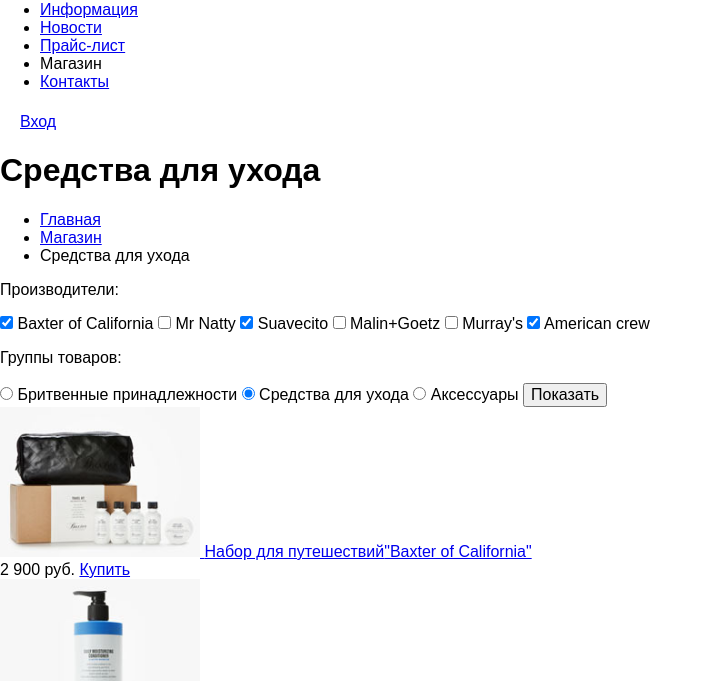
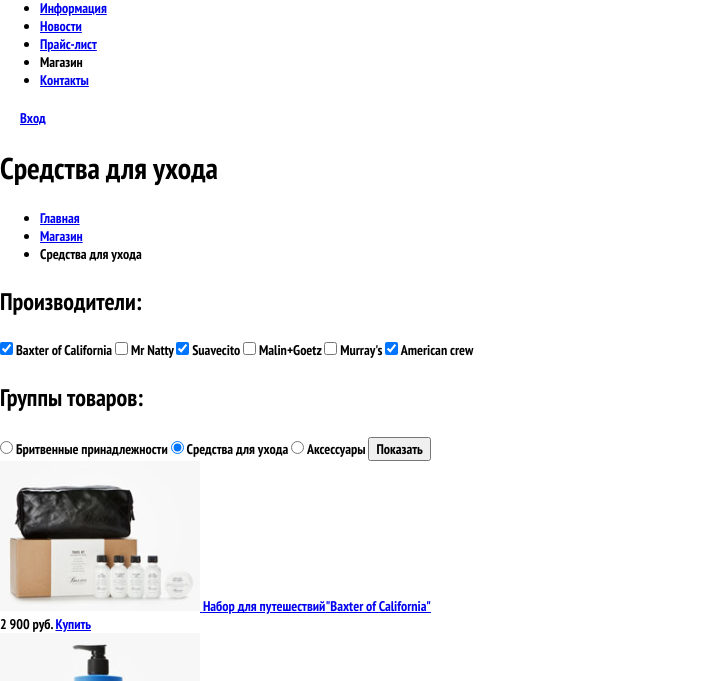
Before and after one commit to udjin1982/223565-barbershop, a plain HTML site: page catalog.html in a window 1280 px wide. Shown: the part 119-800 px from the top of the page, without its empty margins (0-713 px from the left). Drawn offline with Linux system fonts and the light colour scheme.

```diff
--- a/css/style.css
+++ b/css/style.css
@@ -1 +1,16 @@
 /* font-family: 'PT Sans Narrow', sans-serif; */
+
+body {
+    font: 700 14px/18px 'PT Sans Narrow', sans-serif;
+    color: #000000;
+}
+
+h1 {
+    font-size: 30px;
+    line-height: 42px;
+}
+
+.main_caption {
+    font-size: 24px;
+    line-height: 30px;
+}
```
Also changed, not shown: img/bg.jpg (added), img/sprite.png (added).
